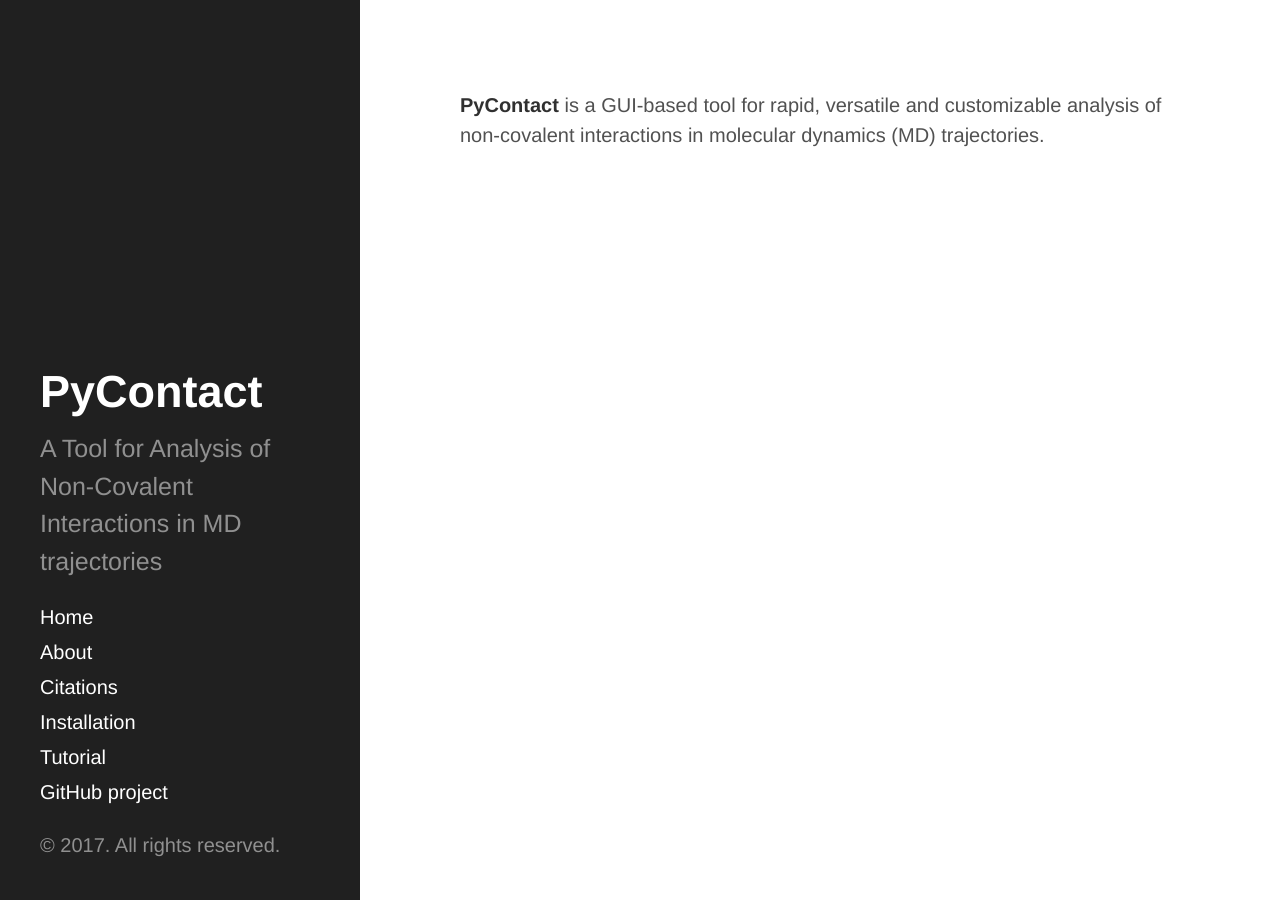
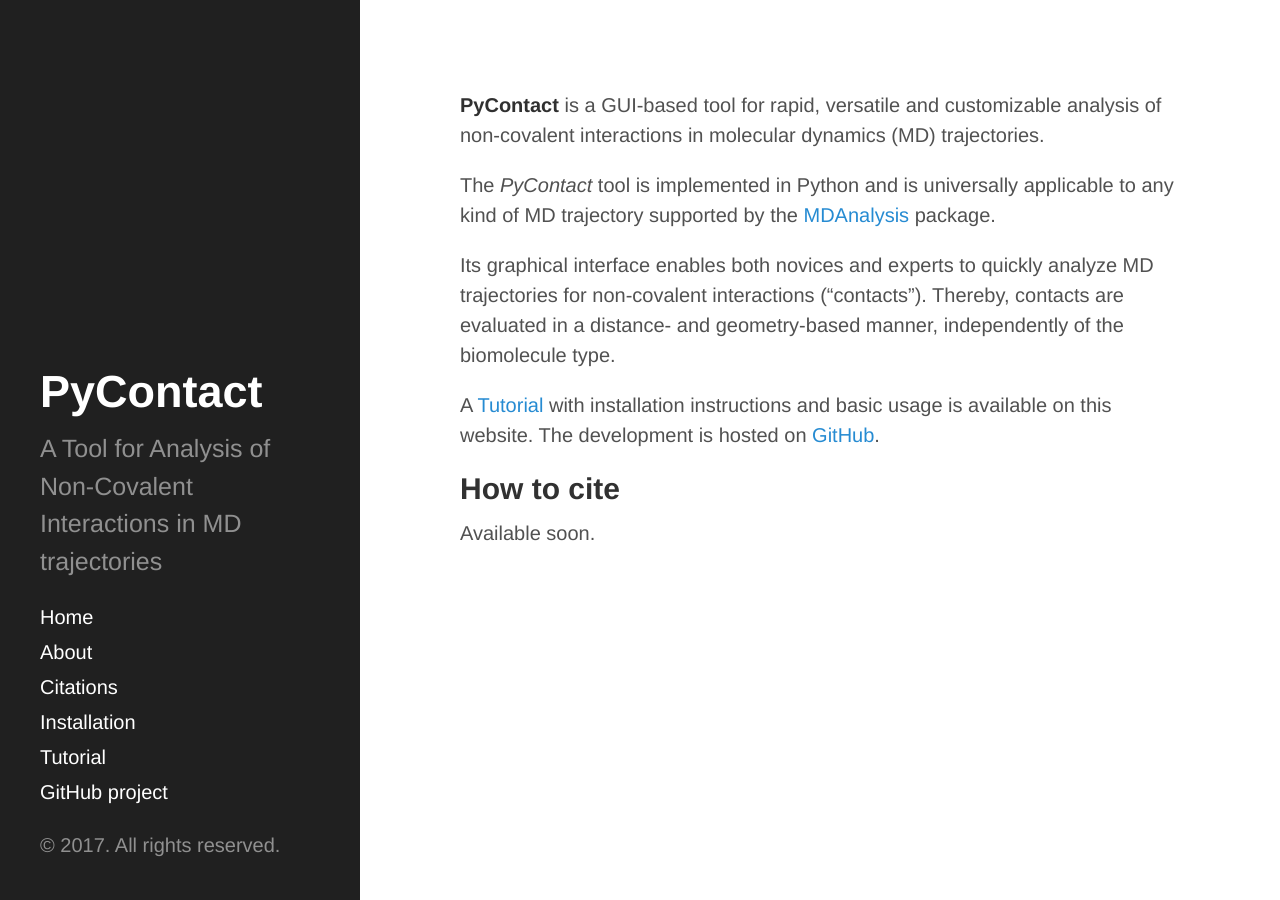
Before and after one commit to pycontact/pycontact.github.io, a Jekyll site: the page built from index.md, in a window 1280 px wide. Built offline with Jekyll 4.4.1, drawn with Linux system fonts in a browser that asks for light colours; our own code applies the rules of GitHub Pages for plain Markdown files.

Commit message:
update main page

```diff
--- a/index.md
+++ b/index.md
@@ -1,2 +1,17 @@
 **PyContact** is a GUI-based tool for rapid, versatile and customizable
 analysis of non-covalent interactions in molecular dynamics (MD) trajectories.
+
+The *PyContact* tool is implemented in Python and is universally applicable
+to any kind of MD trajectory supported by the [MDAnalysis](http://www.mdanalysis.org/)
+package.
+
+Its graphical interface enables both novices and experts to quickly analyze
+MD trajectories for non-covalent interactions ("contacts"). Thereby, contacts
+are evaluated in a distance- and geometry-based manner, independently of the biomolecule
+type.
+
+A [Tutorial]({{ site.url }}/tutorial) with installation instructions and basic usage
+is available on this website. The development is hosted on [GitHub]({{ site.github.repo }}).
+
+## How to cite
+Available soon.
```
